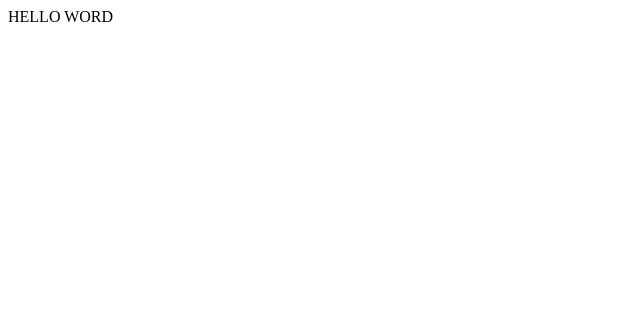
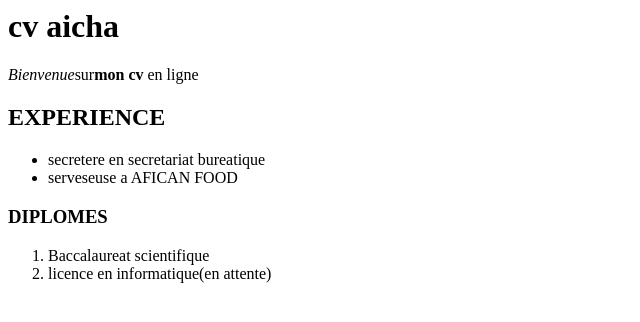
Before and after one commit to aicha65/aicha65.github.io, a plain HTML site: page index.html in a window 1280 px wide. Shown: the whole page, without its empty margins (0-640 px from the left). Drawn offline with Linux system fonts and the light colour scheme.

Commit message:
ajout du fichier heleneaicha

```diff
--- a/index.html
+++ b/index.html
@@ -1 +1,20 @@
-HELLO WORD
+<html>
+    <head><title>mon cv</title>
+    </head>
+    <body>
+        <h1>cv aicha </h1>
+        <p><em>Bienvenue</em>sur<strong>mon cv </strong>en ligne </p>
+        <h2>EXPERIENCE</h2>
+        <ul>
+            <li>secretere en secretariat bureatique</li>
+            <li>serveseuse a AFICAN FOOD</li>
+        </ul>
+        <h3>DIPLOMES</h3>
+        <ol>
+            <li>Baccalaureat scientifique </li>
+            <li>licence en informatique(en attente)</li>
+        </ol>
+
+
+    </body>
+</html>
```
